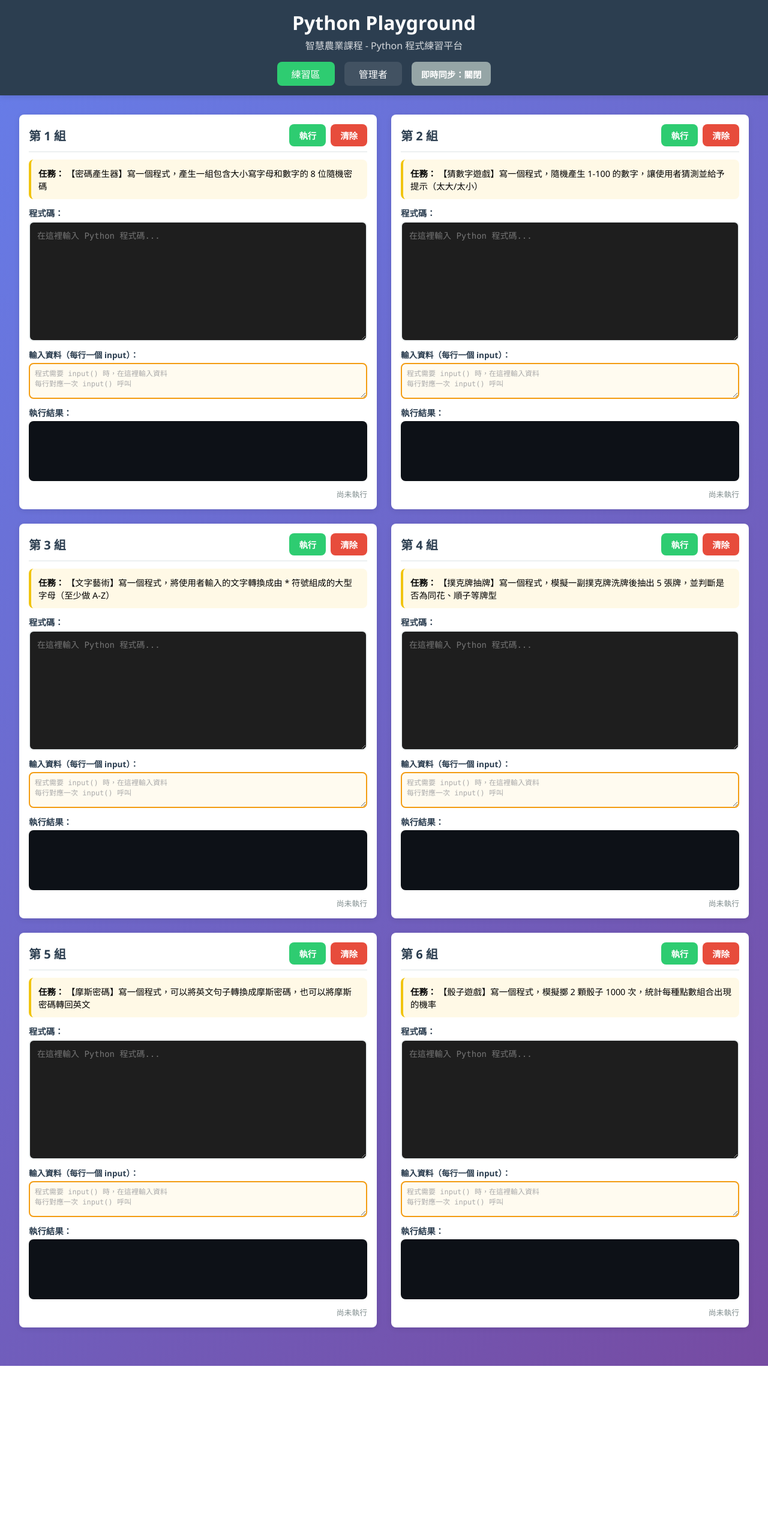
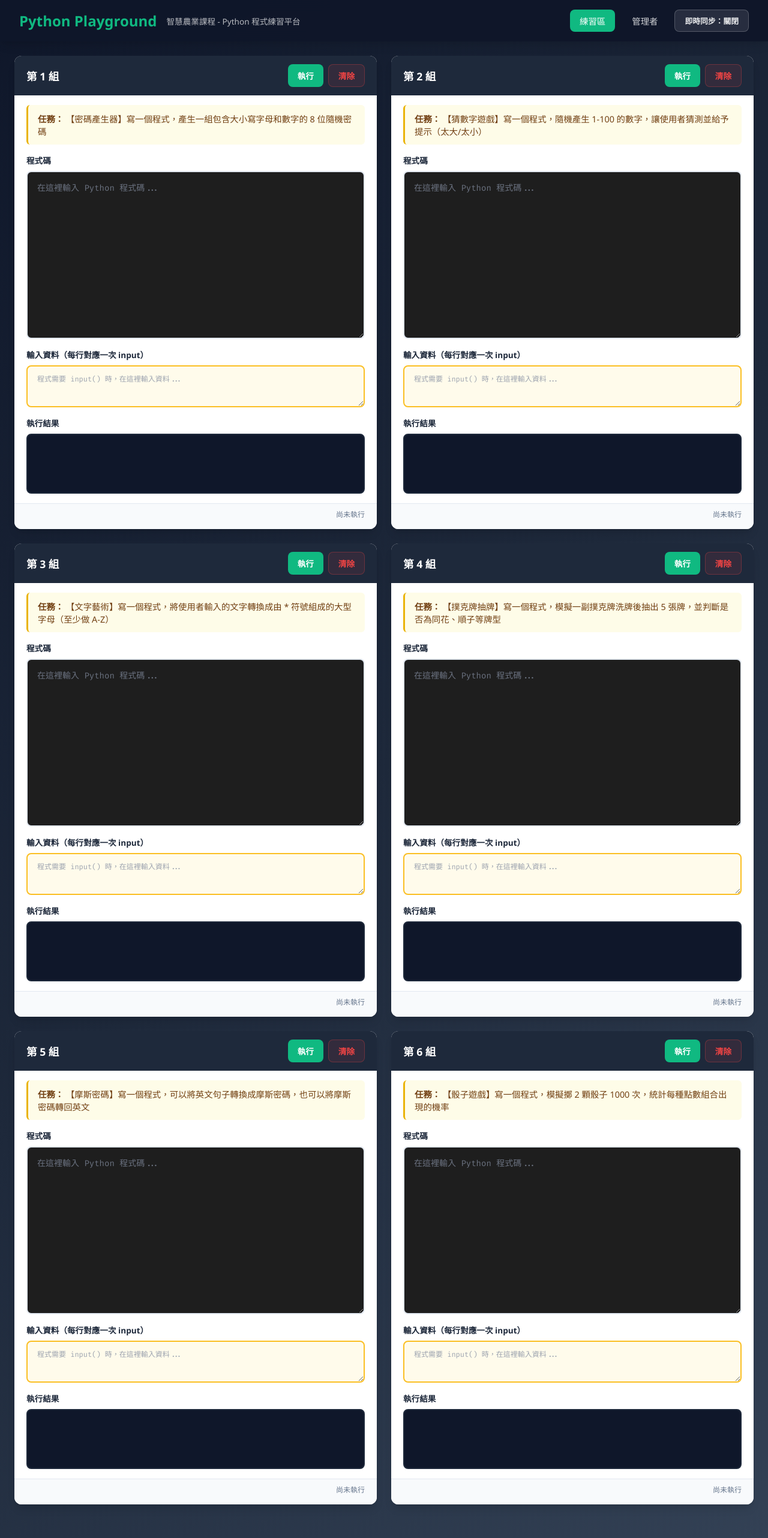
Before and after one commit to maso0310/python_playground, a Flask app: page / in a window 1280 px wide. Shown: the whole page at 60% size. Before the commit the page ends 2277 px from the top, so only its background shows below. Run offline with Flask 2, Linux system fonts and the light colour scheme; a map, chart or similar area stays blank; parts of the project's set-up code (start-up, migrations or seed data) failed here and were passed over.

Commit message:
刪除emoji跟調整樣式

```diff
--- a/static/css/style.css
+++ b/static/css/style.css
@@ -1,13 +1,17 @@
 /* Python Playground 樣式表 */
 
 :root {
-    --primary-color: #2ecc71;
-    --secondary-color: #3498db;
-    --danger-color: #e74c3c;
-    --dark-color: #2c3e50;
-    --light-color: #ecf0f1;
-    --border-radius: 8px;
-    --box-shadow: 0 2px 10px rgba(0, 0, 0, 0.1);
+    --primary-color: #10b981;
+    --primary-hover: #059669;
+    --secondary-color: #6366f1;
+    --danger-color: #ef4444;
+    --warning-color: #f59e0b;
+    --dark-color: #1e293b;
+    --light-color: #f1f5f9;
+    --card-bg: #ffffff;
+    --border-radius: 12px;
+    --box-shadow: 0 4px 6px -1px rgba(0, 0, 0, 0.1), 0 2px 4px -1px rgba(0, 0, 0, 0.06);
+    --box-shadow-lg: 0 10px 15px -3px rgba(0, 0, 0, 0.1), 0 4px 6px -2px rgba(0, 0, 0, 0.05);
 }
 
 * {
@@ -17,59 +21,82 @@
 }
 
 body {
-    font-family: 'Microsoft JhengHei', 'Segoe UI', Tahoma, sans-serif;
-    background: linear-gradient(135deg, #667eea 0%, #764ba2 100%);
+    font-family: 'Segoe UI', 'Microsoft JhengHei', Tahoma, sans-serif;
+    background: linear-gradient(135deg, #0f172a 0%, #1e293b 50%, #334155 100%);
     min-height: 100vh;
     padding-bottom: 2rem;
 }
 
 /* Header */
 header {
-    background: var(--dark-color);
+    background: rgba(15, 23, 42, 0.95);
+    backdrop-filter: blur(10px);
     color: white;
     padding: 1rem 2rem;
-    text-align: center;
-    box-shadow: var(--box-shadow);
+    display: flex;
+    align-items: center;
+    justify-content: space-between;
+    box-shadow: var(--box-shadow-lg);
+    position: sticky;
+    top: 0;
+    z-index: 100;
 }
 
 header h1 {
-    font-size: 2rem;
-    margin-bottom: 0.25rem;
+    font-size: 1.5rem;
+    font-weight: 700;
+    color: #10b981;
 }
 
 header p {
-    opacity: 0.8;
-    margin-bottom: 1rem;
+    font-size: 0.85rem;
+    opacity: 0.7;
+    margin-left: 1rem;
+}
+
+.header-left {
+    display: flex;
+    align-items: center;
 }
 
 nav {
     display: flex;
-    justify-content: center;
-    gap: 1rem;
+    align-items: center;
+    gap: 0.75rem;
 }
 
 nav a {
-    color: white;
+    color: rgba(255, 255, 255, 0.8);
     text-decoration: none;
-    padding: 0.5rem 1.5rem;
-    border-radius: var(--border-radius);
-    background: rgba(255, 255, 255, 0.1);
-    transition: all 0.3s ease;
+    padding: 0.5rem 1rem;
+    border-radius: 8px;
+    font-size: 0.9rem;
+    font-weight: 500;
+    transition: all 0.2s ease;
 }
 
-nav a:hover, nav a.active {
+nav a:hover {
+    background: rgba(255, 255, 255, 0.1);
+    color: white;
+}
+
+nav a.active {
     background: var(--primary-color);
+    color: white;
 }
 
 /* 按鈕 */
 .btn {
     padding: 0.5rem 1rem;
     border: none;
-    border-radius: var(--border-radius);
+    border-radius: 8px;
     cursor: pointer;
-    font-size: 0.9rem;
-    transition: all 0.3s ease;
-    font-weight: bold;
+    font-size: 0.85rem;
+    font-weight: 600;
+    transition: all 0.2s ease;
+    display: inline-flex;
+    align-items: center;
+    gap: 0.5rem;
 }
 
 .btn-run {
@@ -78,17 +105,20 @@ nav a:hover, nav a.active {
 }
 
 .btn-run:hover {
-    background: #27ae60;
-    transform: scale(1.05);
+    background: var(--primary-hover);
+    transform: translateY(-1px);
+    box-shadow: 0 4px 12px rgba(16, 185, 129, 0.4);
 }
 
 .btn-clear {
-    background: var(--danger-color);
-    color: white;
+    background: rgba(239, 68, 68, 0.1);
+    color: var(--danger-color);
+    border: 1px solid rgba(239, 68, 68, 0.3);
 }
 
 .btn-clear:hover {
-    background: #c0392b;
+    background: var(--danger-color);
+    color: white;
 }
 
 .btn-primary {
@@ -97,21 +127,25 @@ nav a:hover, nav a.active {
 }
 
 .btn-primary:hover {
-    background: #2980b9;
+    background: #4f46e5;
+    transform: translateY(-1px);
 }
 
 .btn-secondary {
-    background: #95a5a6;
-    color: white;
+    background: rgba(255, 255, 255, 0.1);
+    color: rgba(255, 255, 255, 0.9);
+    border: 1px solid rgba(255, 255, 255, 0.2);
+    font-size: 0.8rem;
 }
 
 .btn-secondary:hover {
-    background: #7f8c8d;
+    background: rgba(255, 255, 255, 0.2);
 }
 
 .btn-secondary.btn-active {
     background: var(--primary-color);
-    animation: pulse 2s infinite;
+    border-color: var(--primary-color);
+    color: white;
 }
 
 .btn-danger {
@@ -129,64 +163,67 @@ nav a:hover, nav a.active {
 }
 
 .btn-small {
-    padding: 0.25rem 0.5rem;
-    font-size: 0.8rem;
+    padding: 0.25rem 0.75rem;
+    font-size: 0.75rem;
 }
 
 .btn-template {
-    background: #9b59b6;
-    color: white;
+    background: rgba(99, 102, 241, 0.1);
+    color: var(--secondary-color);
+    border: 1px solid rgba(99, 102, 241, 0.3);
     margin: 0.25rem;
 }
 
 .btn-template:hover {
-    background: #8e44ad;
+    background: var(--secondary-color);
+    color: white;
 }
 
 /* 主要區塊 - 六個組別的容器 */
 .groups-container {
     display: grid;
-    grid-template-columns: repeat(3, 1fr);
+    grid-template-columns: repeat(2, 1fr);
     gap: 1.5rem;
-    padding: 2rem;
+    padding: 1.5rem;
     max-width: 1800px;
     margin: 0 auto;
 }
 
-@media (max-width: 1400px) {
-    .groups-container {
-        grid-template-columns: repeat(2, 1fr);
-    }
-}
-
-@media (max-width: 900px) {
+@media (max-width: 1200px) {
     .groups-container {
         grid-template-columns: 1fr;
+        max-width: 900px;
     }
 }
 
 /* 組別卡片 */
 .group-card {
-    background: white;
+    background: var(--card-bg);
     border-radius: var(--border-radius);
-    box-shadow: var(--box-shadow);
-    padding: 1rem;
+    box-shadow: var(--box-shadow-lg);
     display: flex;
     flex-direction: column;
-    gap: 0.75rem;
+    overflow: hidden;
+    transition: transform 0.2s ease, box-shadow 0.2s ease;
+}
+
+.group-card:hover {
+    transform: translateY(-2px);
+    box-shadow: 0 20px 25px -5px rgba(0, 0, 0, 0.1), 0 10px 10px -5px rgba(0, 0, 0, 0.04);
 }
 
 .group-header {
     display: flex;
     justify-content: space-between;
     align-items: center;
-    border-bottom: 2px solid var(--light-color);
-    padding-bottom: 0.5rem;
+    padding: 0.875rem 1.25rem;
+    background: #1e293b;
+    color: white;
 }
 
 .group-header h2 {
-    color: var(--dark-color);
-    font-size: 1.25rem;
+    font-size: 1.1rem;
+    font-weight: 600;
 }
 
 .group-actions {
@@ -194,229 +231,148 @@ nav a:hover, nav a.active {
     gap: 0.5rem;
 }
 
-.task-area {
-    background: #fff9e6;
-    padding: 0.75rem;
-    border-radius: var(--border-radius);
-    border-left: 4px solid #f1c40f;
-    font-size: 0.9rem;
+.group-body {
+    padding: 1rem 1.25rem;
+    display: flex;
+    flex-direction: column;
+    gap: 1rem;
 }
 
+.task-area {
+    background: #fefce8;
+    padding: 0.75rem 1rem;
+    border-radius: 6px;
+    font-size: 0.9rem;
+    color: #713f12;
+    border-left: 3px solid #eab308;
+}
+
+/* 編輯器容器 */
 .editor-container {
     display: flex;
     flex-direction: column;
-    gap: 0.25rem;
+    gap: 0.5rem;
 }
 
-.editor-container label {
-    font-weight: bold;
+.editor-container label,
+.input-container label,
+.output-container label {
+    font-weight: 600;
     color: var(--dark-color);
-    font-size: 0.9rem;
+    font-size: 0.85rem;
+    display: flex;
+    align-items: center;
+    gap: 0.5rem;
 }
 
 .code-editor {
     width: 100%;
-    height: 200px;
-    font-family: 'Consolas', 'Monaco', monospace;
+    height: 280px;
+    font-family: 'Fira Code', 'Consolas', 'Monaco', monospace;
     font-size: 14px;
-    padding: 0.75rem;
-    border: 2px solid var(--light-color);
-    border-radius: var(--border-radius);
+    padding: 1rem;
+    border: 2px solid #e2e8f0;
+    border-radius: 8px;
     resize: vertical;
     background: #1e1e1e;
     color: #d4d4d4;
-    line-height: 1.5;
+    line-height: 1.6;
+    tab-size: 4;
 }
 
 .code-editor:focus {
     outline: none;
     border-color: var(--secondary-color);
+    box-shadow: 0 0 0 3px rgba(99, 102, 241, 0.1);
 }
 
+.code-editor::placeholder {
+    color: #6b7280;
+}
+
+/* 輸入區 */
 .input-container {
     display: flex;
     flex-direction: column;
-    gap: 0.25rem;
-}
-
-.input-container label {
-    font-weight: bold;
-    color: var(--dark-color);
-    font-size: 0.85rem;
+    gap: 0.5rem;
 }
 
 .input-area {
     width: 100%;
-    height: 60px;
-    font-family: 'Consolas', 'Monaco', monospace;
+    height: 70px;
+    font-family: 'Fira Code', 'Consolas', 'Monaco', monospace;
     font-size: 13px;
-    padding: 0.5rem;
-    border: 2px solid #f39c12;
-    border-radius: var(--border-radius);
+    padding: 0.75rem 1rem;
+    border: 2px solid #fbbf24;
+    border-radius: 8px;
     resize: vertical;
-    background: #fffbf0;
-    color: #333;
-    line-height: 1.4;
+    background: #fffbeb;
+    color: #1e293b;
+    line-height: 1.5;
 }
 
 .input-area:focus {
     outline: none;
-    border-color: #e67e22;
-    background: #fff;
+    border-color: #f59e0b;
+    box-shadow: 0 0 0 3px rgba(245, 158, 11, 0.1);
 }
 
 .input-area::placeholder {
-    color: #aaa;
+    color: #9ca3af;
     font-size: 12px;
 }
 
+/* 輸出區 */
 .output-container {
     display: flex;
     flex-direction: column;
-    gap: 0.25rem;
-}
-
-.output-container label {
-    font-weight: bold;
-    color: var(--dark-color);
-    font-size: 0.9rem;
+    gap: 0.5rem;
 }
 
 .output-area {
-    background: #0d1117;
-    color: #58a6ff;
-    padding: 0.75rem;
-    border-radius: var(--border-radius);
+    background: #0f172a;
+    color: #22d3ee;
+    padding: 1rem;
+    border-radius: 8px;
     min-height: 100px;
-    max-height: 200px;
+    max-height: 180px;
     overflow-y: auto;
-    font-family: 'Consolas', 'Monaco', monospace;
+    font-family: 'Fira Code', 'Consolas', 'Monaco', monospace;
     font-size: 13px;
     white-space: pre-wrap;
     word-break: break-word;
+    line-height: 1.5;
+    border: 2px solid #1e293b;
 }
 
 .status-bar {
-    font-size: 0.8rem;
-    color: #7f8c8d;
+    font-size: 0.75rem;
+    color: #64748b;
     text-align: right;
+    padding: 0.5rem 1.25rem 1rem;
+    background: #f8fafc;
+    border-top: 1px solid #e2e8f0;
 }
 
-/* 成果展示頁面 */
-.showcase-controls {
-    display: flex;
-    justify-content: center;
-    gap: 1rem;
-    padding: 1rem;
+/* 動畫效果 */
+@keyframes pulse {
+    0%, 100% { opacity: 1; }
+    50% { opacity: 0.6; }
 }
 
-.showcase-container {
-    display: grid;
-    grid-template-columns: repeat(2, 1fr);
-    gap: 1.5rem;
-    padding: 1rem 2rem 2rem;
-    max-width: 1600px;
-    margin: 0 auto;
-}
-
-@media (max-width: 1200px) {
-    .showcase-container {
-        grid-template-columns: 1fr;
-    }
-}
-
-.showcase-card {
-    background: white;
-    border-radius: var(--border-radius);
-    box-shadow: var(--box-shadow);
-    overflow: hidden;
-}
-
-.showcase-header {
-    background: var(--dark-color);
-    color: white;
-    padding: 1rem;
-    display: flex;
-    justify-content: space-between;
-    align-items: center;
-}
-
-.showcase-header h2 {
-    font-size: 1.25rem;
-}
-
-.last-run {
-    font-size: 0.85rem;
-    opacity: 0.8;
-}
-
-.showcase-task {
-    background: #fff9e6;
-    padding: 0.75rem 1rem;
-    border-left: 4px solid #f1c40f;
-    font-size: 0.9rem;
-}
-
-.showcase-content {
-    display: grid;
-    grid-template-columns: 1fr 1fr;
-    gap: 1rem;
-    padding: 1rem;
-}
-
-@media (max-width: 800px) {
-    .showcase-content {
-        grid-template-columns: 1fr;
-    }
-}
-
-.showcase-code, .showcase-output {
-    display: flex;
-    flex-direction: column;
-}
-
-.showcase-code h3, .showcase-output h3 {
-    font-size: 0.9rem;
-    color: var(--dark-color);
-    margin-bottom: 0.5rem;
-}
-
-.showcase-code pre {
-    background: #1e1e1e;
-    color: #d4d4d4;
-    padding: 1rem;
-    border-radius: var(--border-radius);
-    font-family: 'Consolas', 'Monaco', monospace;
-    font-size: 12px;
-    overflow-x: auto;
-    min-height: 150px;
-    max-height: 300px;
-    overflow-y: auto;
-    white-space: pre-wrap;
-}
-
-.showcase-output pre {
-    background: #0d1117;
-    color: #58a6ff;
-    padding: 1rem;
-    border-radius: var(--border-radius);
-    font-family: 'Consolas', 'Monaco', monospace;
-    font-size: 12px;
-    min-height: 150px;
-    max-height: 300px;
-    overflow-y: auto;
-    white-space: pre-wrap;
+.running {
+    animation: pulse 1s infinite;
 }
 
 /* 管理者頁面 */
 .admin-container {
     max-width: 1200px;
     margin: 0 auto;
-    padding: 2rem;
+    padding: 1.5rem;
 }
 
 .admin-section {
-    background: white;
+    background: var(--card-bg);
     border-radius: var(--border-radius);
     box-shadow: var(--box-shadow);
     padding: 1.5rem;
@@ -540,15 +494,41 @@ nav a:hover, nav a.active {
 }
 
 ::-webkit-scrollbar-track {
-    background: #f1f1f1;
+    background: #1e293b;
     border-radius: 4px;
 }
 
 ::-webkit-scrollbar-thumb {
-    background: #888;
+    background: #475569;
     border-radius: 4px;
 }
 
 ::-webkit-scrollbar-thumb:hover {
-    background: #555;
+    background: #64748b;
 }
+
+/* 響應式調整 */
+@media (max-width: 768px) {
+    header {
+        flex-direction: column;
+        gap: 1rem;
+        text-align: center;
+    }
+
+    .header-left {
+        flex-direction: column;
+    }
+
+    header p {
+        margin-left: 0;
+    }
+
+    nav {
+        flex-wrap: wrap;
+        justify-content: center;
+    }
+
+    .code-editor {
+        height: 200px;
+    }
+}
--- a/templates/admin.html
+++ b/templates/admin.html
@@ -8,8 +8,10 @@
 </head>
 <body>
     <header>
-        <h1>Python Playground</h1>
-        <p>管理者頁面 - 任務指派</p>
+        <div class="header-left">
+            <h1>Python Playground</h1>
+            <p>管理者頁面 - 任務指派</p>
+        </div>
         <nav>
             <a href="/python_playground/">練習區</a>
             <a href="/python_playground/admin" class="active">管理者</a>
--- a/templates/index.html
+++ b/templates/index.html
@@ -5,11 +5,14 @@
     <meta name="viewport" content="width=device-width, initial-scale=1.0">
     <title>Python Playground - 智慧農業課程</title>
     <link rel="stylesheet" href="{{ url_for('static', filename='css/style.css') }}">
+    <link href="https://fonts.googleapis.com/css2?family=Fira+Code:wght@400;500&display=swap" rel="stylesheet">
 </head>
 <body>
     <header>
+        <div class="header-left">
             <h1>Python Playground</h1>
             <p>智慧農業課程 - Python 程式練習平台</p>
+        </div>
         <nav>
             <a href="/python_playground/" class="active">練習區</a>
             <a href="/python_playground/admin">管理者</a>
@@ -30,24 +33,26 @@
                 </div>
             </div>
 
+            <div class="group-body">
                 <div class="task-area">
                     <strong>任務：</strong>
                     <span id="task-{{ group_id }}">{{ groups_data[group_id].task }}</span>
                 </div>
 
                 <div class="editor-container">
-                <label for="code-{{ group_id }}">程式碼：</label>
+                    <label for="code-{{ group_id }}">程式碼</label>
                     <textarea id="code-{{ group_id }}" class="code-editor" placeholder="在這裡輸入 Python 程式碼...">{{ groups_data[group_id].code }}</textarea>
                 </div>
 
                 <div class="input-container">
-                <label for="input-{{ group_id }}">輸入資料（每行一個 input）：</label>
-                <textarea id="input-{{ group_id }}" class="input-area" placeholder="程式需要 input() 時，在這裡輸入資料&#10;每行對應一次 input() 呼叫">{{ groups_data[group_id].user_input if groups_data[group_id].user_input else '' }}</textarea>
+                    <label for="input-{{ group_id }}">輸入資料（每行對應一次 input）</label>
+                    <textarea id="input-{{ group_id }}" class="input-area" placeholder="程式需要 input() 時，在這裡輸入資料...">{{ groups_data[group_id].user_input if groups_data[group_id].user_input else '' }}</textarea>
                 </div>
 
                 <div class="output-container">
-                <label>執行結果：</label>
+                    <label>執行結果</label>
                     <pre id="output-{{ group_id }}" class="output-area">{{ groups_data[group_id].output }}</pre>
+                </div>
             </div>
 
             <div class="status-bar">
```
Also changed, not shown: other parts of static/css/style.css (+21 -23 lines). Lines whose indentation alone changed are shown as unchanged.
